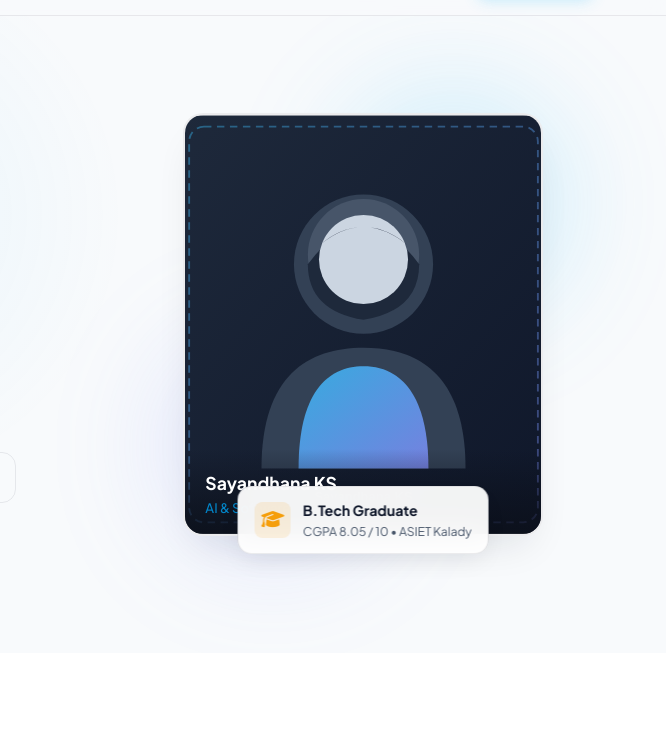
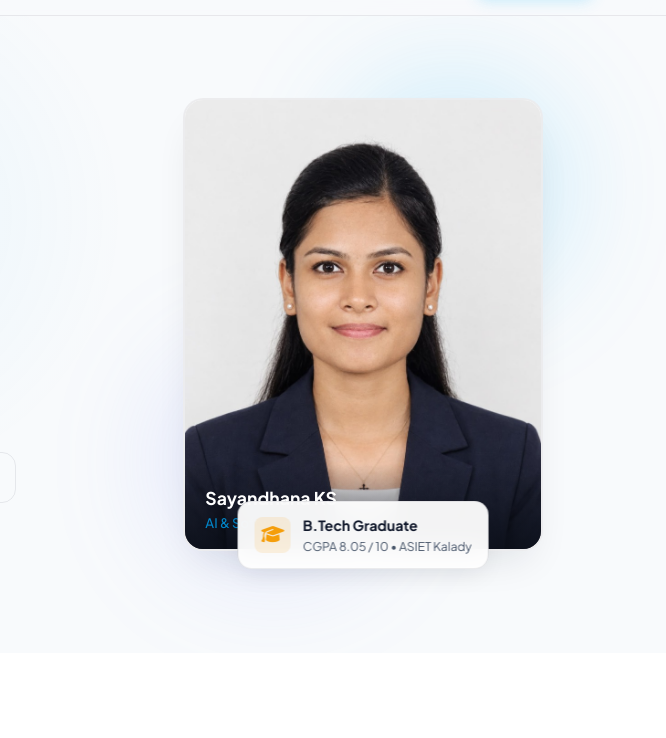
Before and after one commit to sayandhana1234-gif/portfolio, a plain HTML site: page index.html in a window 1280 px wide. Shown: the part 60-798 px from the top of the page, 614-1280 px from the left. Drawn offline with Linux system fonts and the light colour scheme.

Commit message:
Add and frame professional profile photo of Sayandhana KS

```diff
--- a/style.css
+++ b/style.css
@@ -516,13 +516,14 @@ body.light-theme .navbar {
   border: 2px solid var(--border-color);
   box-shadow: var(--shadow-lg);
   background: var(--bg-card);
-  aspect-ratio: 4 / 4.7;
+  aspect-ratio: 3.5 / 4.4;
 }
 
 .hero-profile-img {
   width: 100%;
   height: 100%;
   object-fit: cover;
+  object-position: center 15%;
   display: block;
   transition: transform var(--transition-slow);
 }
```
Also changed, not shown: profile.jpg (added).
